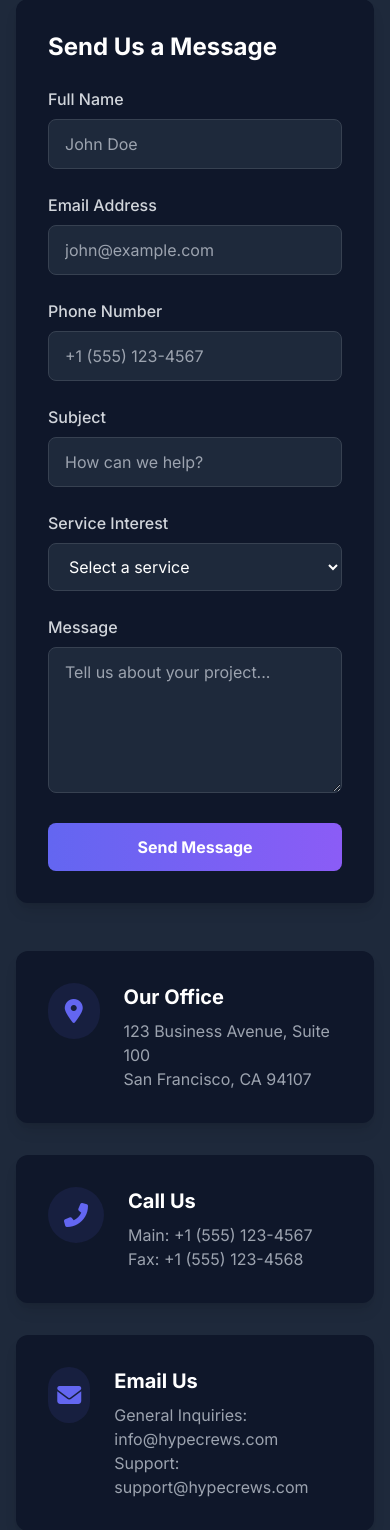
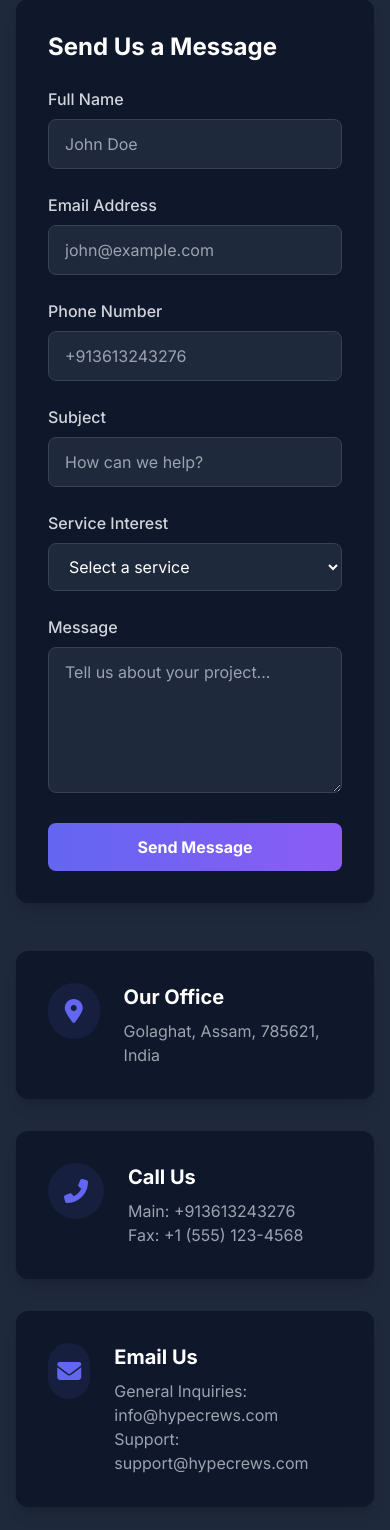
Before and after one commit to anshuonline/hypecrews, a PHP site: page /contact.php in a window 390 px wide. Shown: the part 449-1979 px from the top of the page. Run offline with PHP 8.4, Linux system fonts and the light colour scheme; a stand-in replaces the project's code that opens the database connection; some libraries are stand-ins or nearby versions.

Commit message:
Update phone numbers to Indian format (+913613243276) and remove US numbers

```diff
--- a/contact.php
+++ b/contact.php
@@ -59,7 +59,7 @@ $pageTitle = "Contact Us - Hypecrews";
                             </div>
                             <div>
                                 <label for="phone" class="block text-gray-300 font-medium mb-2">Phone Number</label>
-                                <input type="tel" id="phone" name="phone" class="w-full px-4 py-3 bg-light border border-gray-700 rounded-lg focus:outline-none focus:ring-2 focus:ring-primary text-white" placeholder="+1 (555) 123-4567">
+                                <input type="tel" id="phone" name="phone" class="w-full px-4 py-3 bg-light border border-gray-700 rounded-lg focus:outline-none focus:ring-2 focus:ring-primary text-white" placeholder="+913613243276">
                             </div>
                             <div>
                                 <label for="subject" class="block text-gray-300 font-medium mb-2">Subject</label>
@@ -103,7 +103,7 @@ $pageTitle = "Contact Us - Hypecrews";
                                 </div>
                                 <div>
                                     <h3 class="text-xl font-bold mb-2">Our Office</h3>
-                                    <p class="text-gray-400">123 Business Avenue, Suite 100<br>San Francisco, CA 94107</p>
+                                    <p class="text-gray-400">Golaghat, Assam, 785621, India</p>
                                 </div>
                             </div>
                         </div>
@@ -116,7 +116,7 @@ $pageTitle = "Contact Us - Hypecrews";
                                 </div>
                                 <div>
                                     <h3 class="text-xl font-bold mb-2">Call Us</h3>
-                                    <p class="text-gray-400">Main: +1 (555) 123-4567<br>Fax: +1 (555) 123-4568</p>
+                                    <p class="text-gray-400">Main: +913613243276<br>Fax: +1 (555) 123-4568</p>
                                 </div>
                             </div>
                         </div>
--- a/form.php
+++ b/form.php
@@ -297,7 +297,7 @@ if ($_SERVER["REQUEST_METHOD"] == "POST") {
 
                                         <div>
                                             <label for="phone" class="block text-gray-300 font-medium mb-2">Phone Number <span class="text-red-500">*</span></label>
-                                            <input type="tel" id="phone" name="phone" class="w-full px-4 py-3 bg-dark/50 border border-gray-700 rounded-lg focus:outline-none focus:ring-2 focus:ring-primary text-white backdrop-blur-sm" placeholder="+1 (555) 123-4567" required>
+                                            <input type="tel" id="phone" name="phone" class="w-full px-4 py-3 bg-dark/50 border border-gray-700 rounded-lg focus:outline-none focus:ring-2 focus:ring-primary text-white backdrop-blur-sm" placeholder="+913613243276" required>
                                         </div>
 
                                         <div>
--- a/index.php
+++ b/index.php
@@ -406,7 +406,7 @@ $pageTitle = "Hypecrews - Professional Digital Services";
                                 </div>
                                 <div class="ml-4">
                                     <h4 class="font-bold text-lg mb-1">Our Location</h4>
-                                    <p class="text-gray-400">123 Business Avenue, Suite 100<br>San Francisco, CA 94107</p>
+                                    <p class="text-gray-400">Golaghat, Assam, 785621, India</p>
                                 </div>
                             </div>
 
@@ -416,7 +416,7 @@ $pageTitle = "Hypecrews - Professional Digital Services";
                                 </div>
                                 <div class="ml-4">
                                     <h4 class="font-bold text-lg mb-1">Phone Number</h4>
-                                    <p class="text-gray-400">+1 (555) 123-4567</p>
+                                    <p class="text-gray-400">+913613243276</p>
                                 </div>
                             </div>
 
```
